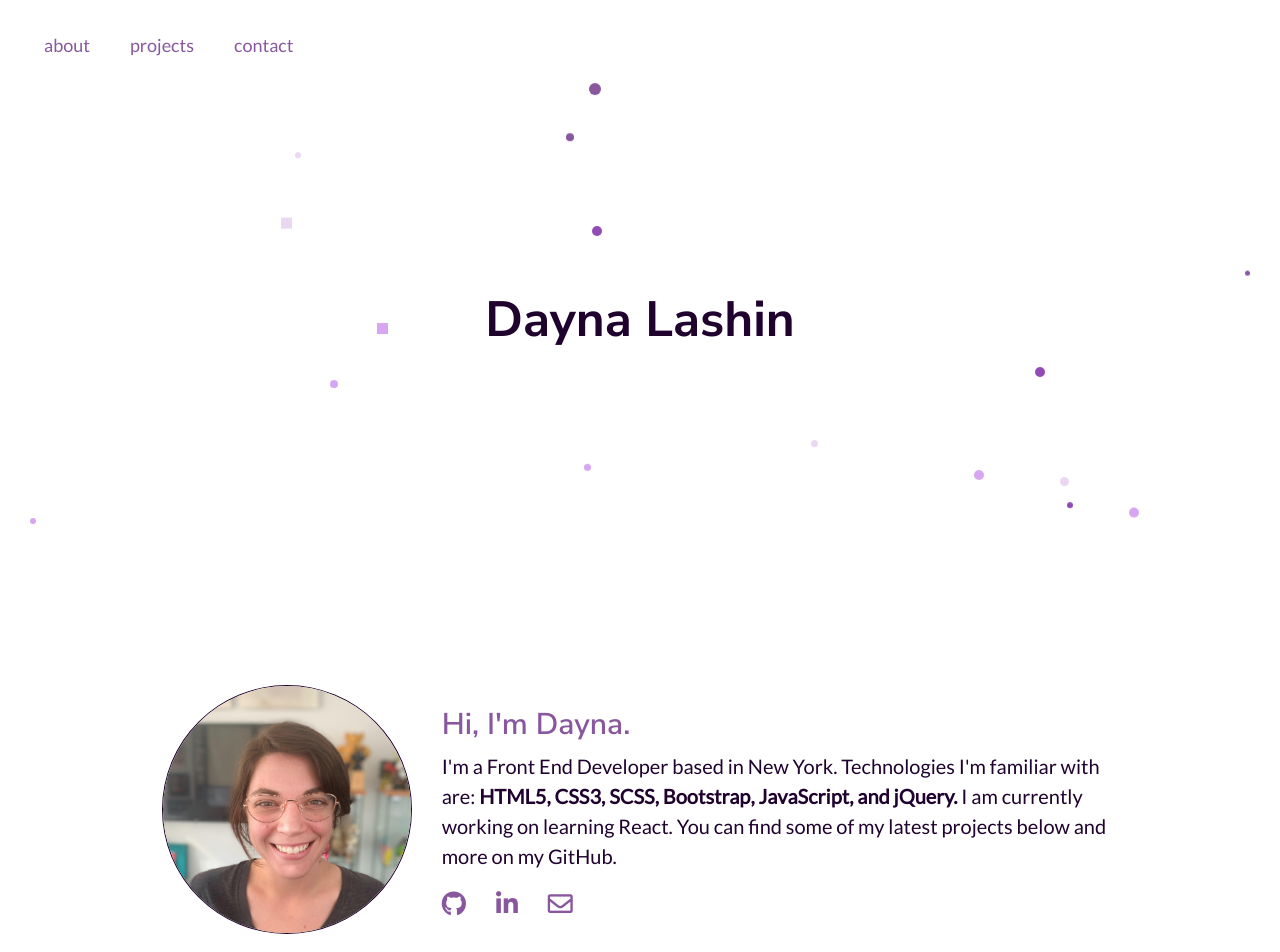
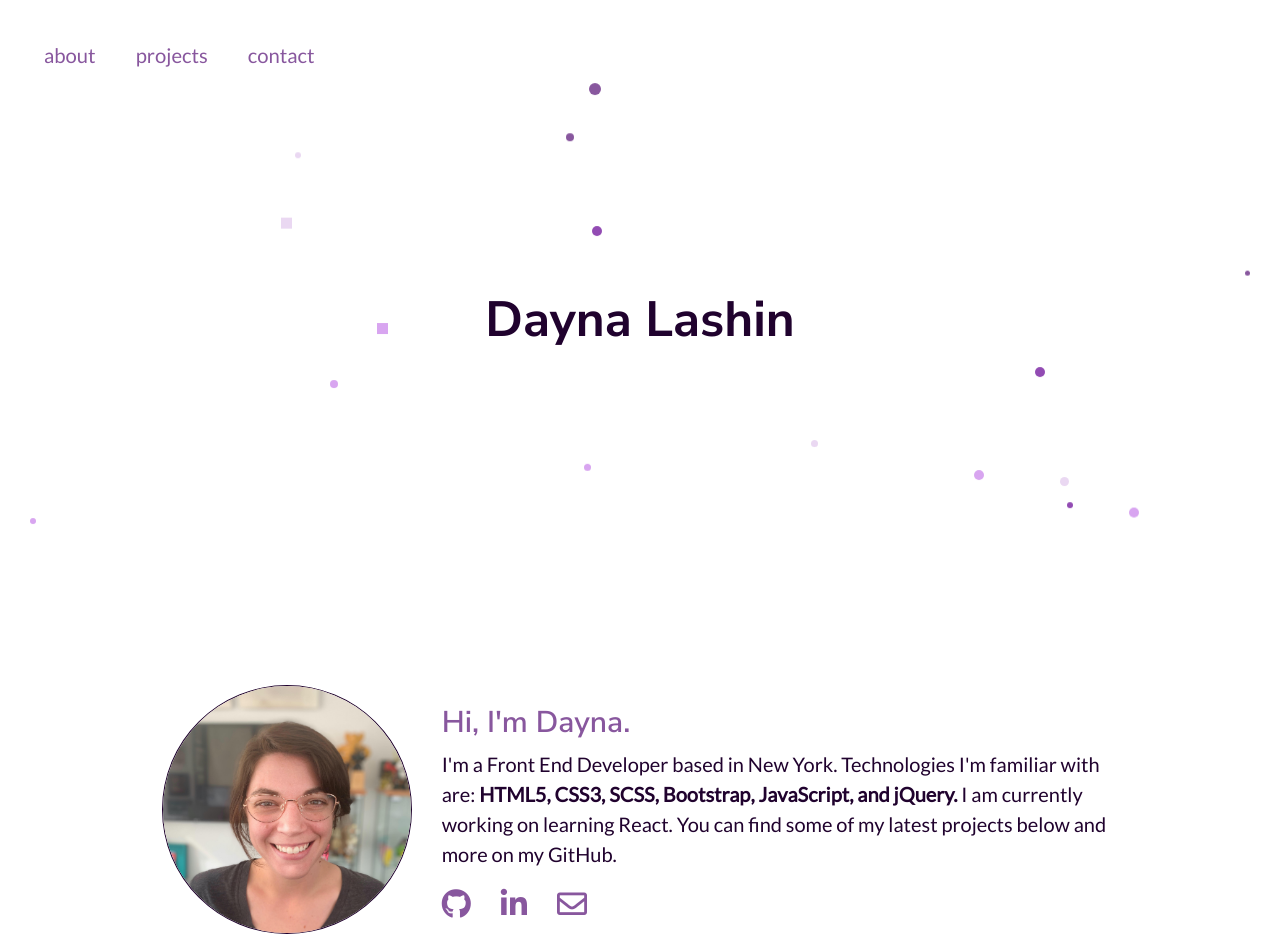
Before and after one commit to Dayna-Lashin/portfolio-2021, a website built with Parcel: page index.html in a window 1280 px wide. Shown: the top 952 px of the page. Built offline with nearby package versions, Linux system fonts and the light colour scheme.

Commit message:
Updated font size for nav links and icons

```diff
--- a/css/main.css
+++ b/css/main.css
@@ -158,12 +158,12 @@ textarea {
    }
 
    ul.navbar-nav {
-     padding-left: 8px; /* lines up drop-down nav links with toggler icon */
+     padding: 15px 0 0 8px; /* lines up drop-down nav links */
    }
 
    a.nav-link {
-     font-size: 1em; /* 16px */
-     padding: 4px 0; /* for vertical spacing in dropdown */
+     font-size: 1.125em; /* 18px */
+     padding: 12px 0; /* for vertical spacing in dropdown */
      color: #88579E;
    }
 
@@ -278,7 +278,7 @@ textarea {
    .about span.fab.fa-github,
    .about span.fab.fa-linkedin-in,
    .about span.far.fa-envelope {
-     font-size: 1.25em; /* 20px */
+     font-size: 1.5em; /* 20px */
      color: #88579E; /* overrides boostrap */
    }
 
@@ -375,7 +375,7 @@ textarea {
    .contact a span.fab.fa-linkedin-in,
    .contact a span.far.fa-envelope {
      color: #20022E !important; /* overrides Bootstrap */
-     font-size: 1.375em; /* 22px */
+     font-size: 1.5em; /* 22px */
      margin-top: 16px;
      padding-bottom: 75px;
    }
```
